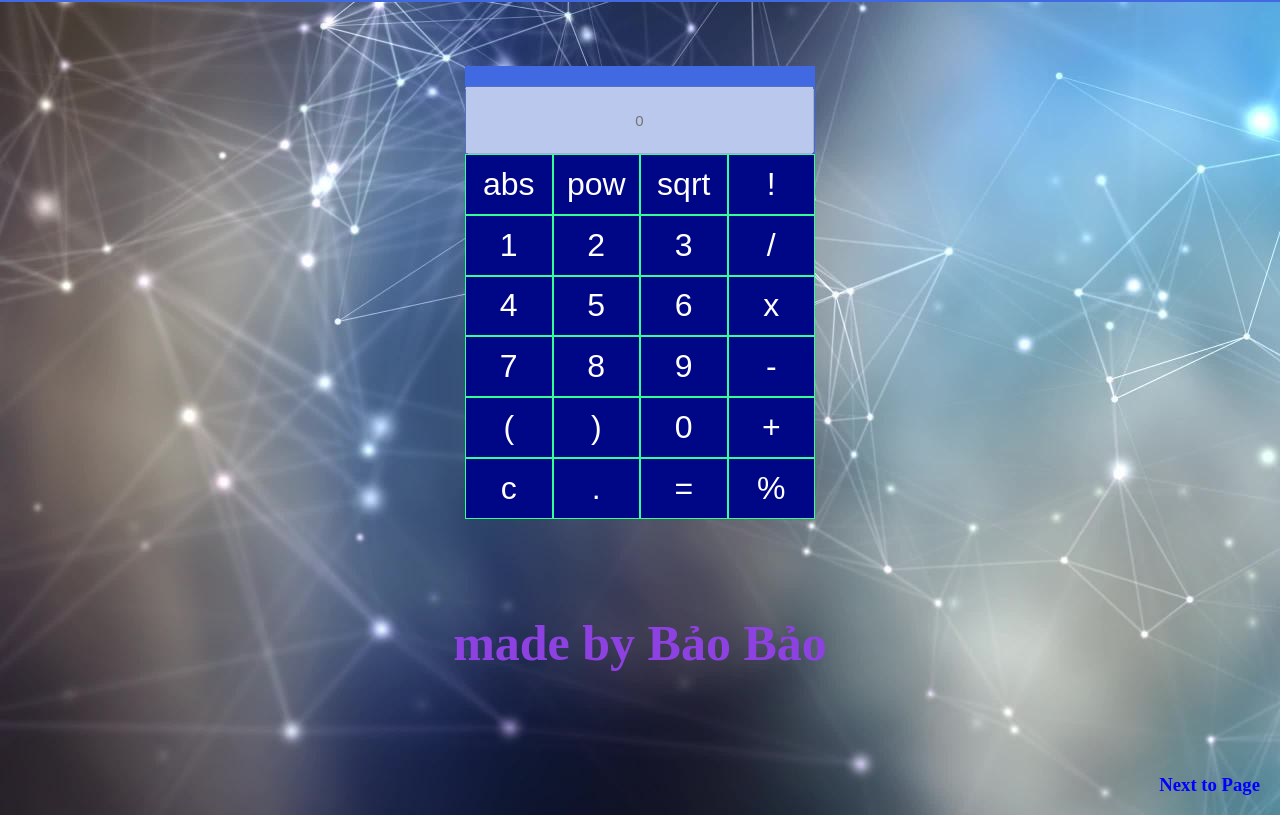
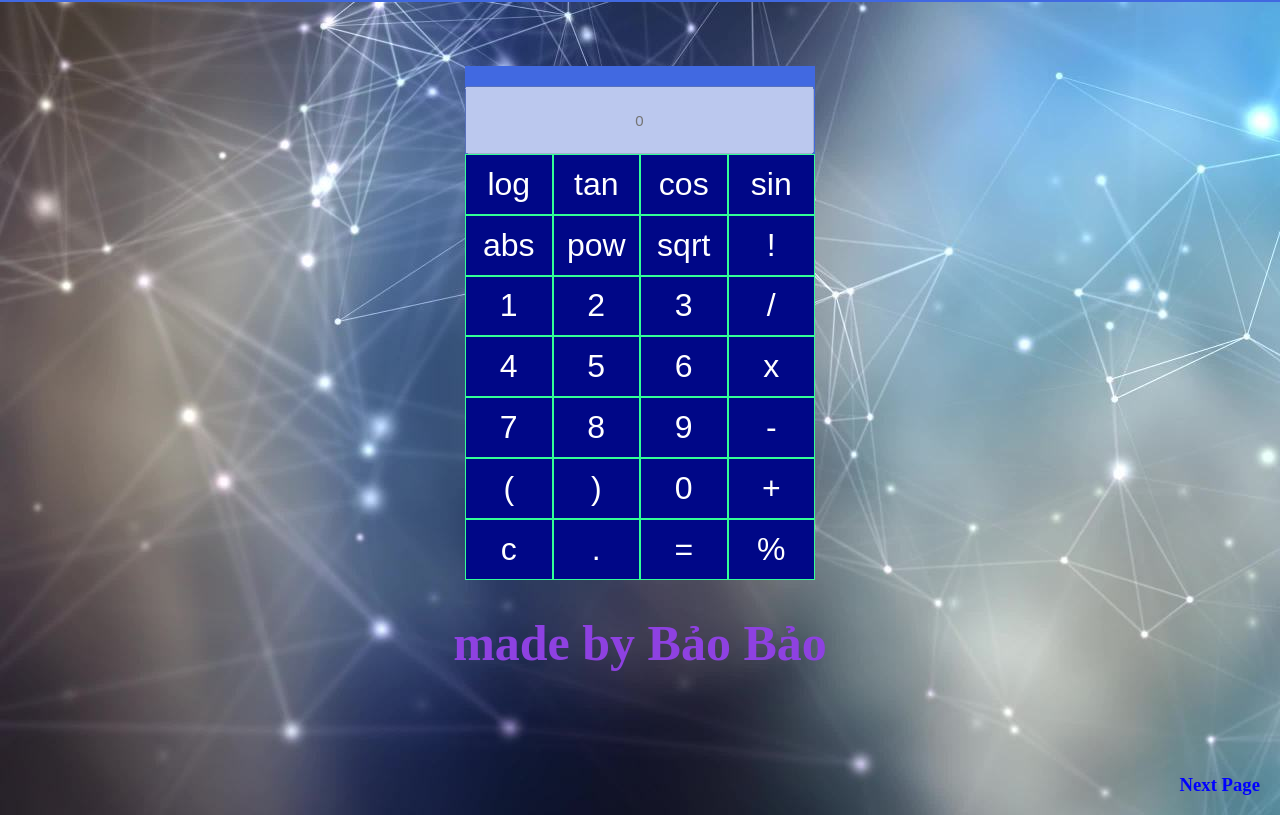
Before and after one commit to 19521242bao/calc, a plain HTML site: page C4E/index.html in a window 1280 px wide. Shown: the part 144-959 px from the top of the page. Drawn offline with Linux system fonts and the light colour scheme.

Commit message:
Update index.html

```diff
--- a/C4E/index.html
+++ b/C4E/index.html
@@ -14,6 +14,11 @@
         <div id="container">
             <form name="calc">
                 <input type="text" name="output" placeholder="0" disabled="disabled">
+                <br>
+                <input type="button" value='log'onclick="log('log')">
+                <input type="button" value='tan'onclick="tan('tan')">
+                <input type="button" value='cos'onclick="cos('cos')">
+                <input type="button" value='sin'onclick="sin('sin')">
                 <br>
                 <input type="button" value='abs'onclick="absfunction('abs')">
                 <input type="button" value='pow'onclick="pow('pow')">
@@ -49,7 +54,8 @@
             </form>
         </div>
             <br>
+
             <h4>made by Bảo Bảo</h4>
-            <h3><a href="http://ntucoder.net/Home">Next to Page</a></h3>
+            <h3><a href="page.html">Next Page</a></h3>
 </body>
 </html>
```
